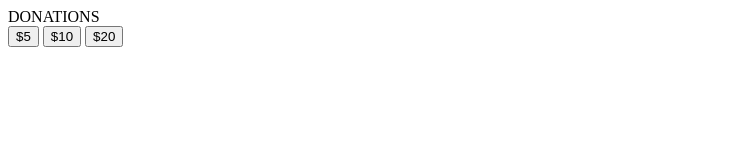
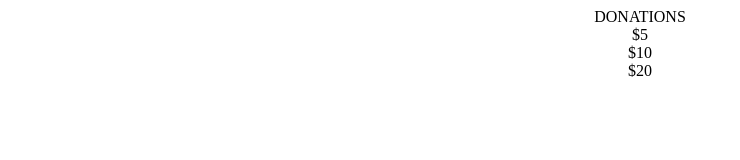
Before and after one commit to DITM-2022-Assignment/ditm-mg-assignment-AlexKiesanowski, a plain HTML site: page CSS/DM/donations.html in a window 1280 px wide. Shown: the whole page, without its empty margins (0-740 px from the left). Drawn offline with Linux system fonts and the light colour scheme.

Commit message:
I tryed adding align-item: center; to the buttons but it didnt work, im sure i could fix it or find a way but id rather no do somthing that will somthing up later so i just changed the $ back from buttons to text and used text-align: center; which worked, I can always just use margin to center the divs manualy then change the width to fit the words adn change the whole div to a link, after this I will format the money so its next to each other

```diff
--- a/CSS/DM/donations.css
+++ b/CSS/DM/donations.css
@@ -0,0 +1,13 @@
+header{
+text-align: center;
+
+}
+.head1{
+text-align: center;
+}
+.head2{
+text-align: center;
+}
+.head3{
+text-align: center;
+}
--- a/CSS/DM/donations.html
+++ b/CSS/DM/donations.html
@@ -8,9 +8,9 @@
 </head>
 <link rel="stylesheet" type="text/css" href="donations.css" media="screen" />
 <div class="header"><header>DONATIONS</div>
-<button><div class="head1">$5</div></button>
-<button><div class="head2">$10</div></button>
-<button><div class="head3">$20</div></button>
+<div class="head1">$5</div>
+<div class="head2">$10</div>
+<div class="head3">$20</div>
 </header>
 
 
--- a/CSS/DM/index.css
+++ b/CSS/DM/index.css
@@ -1,5 +1,4 @@
     html{
-width: 100%;
 height: 100%;
 }
     .umaru{
```
